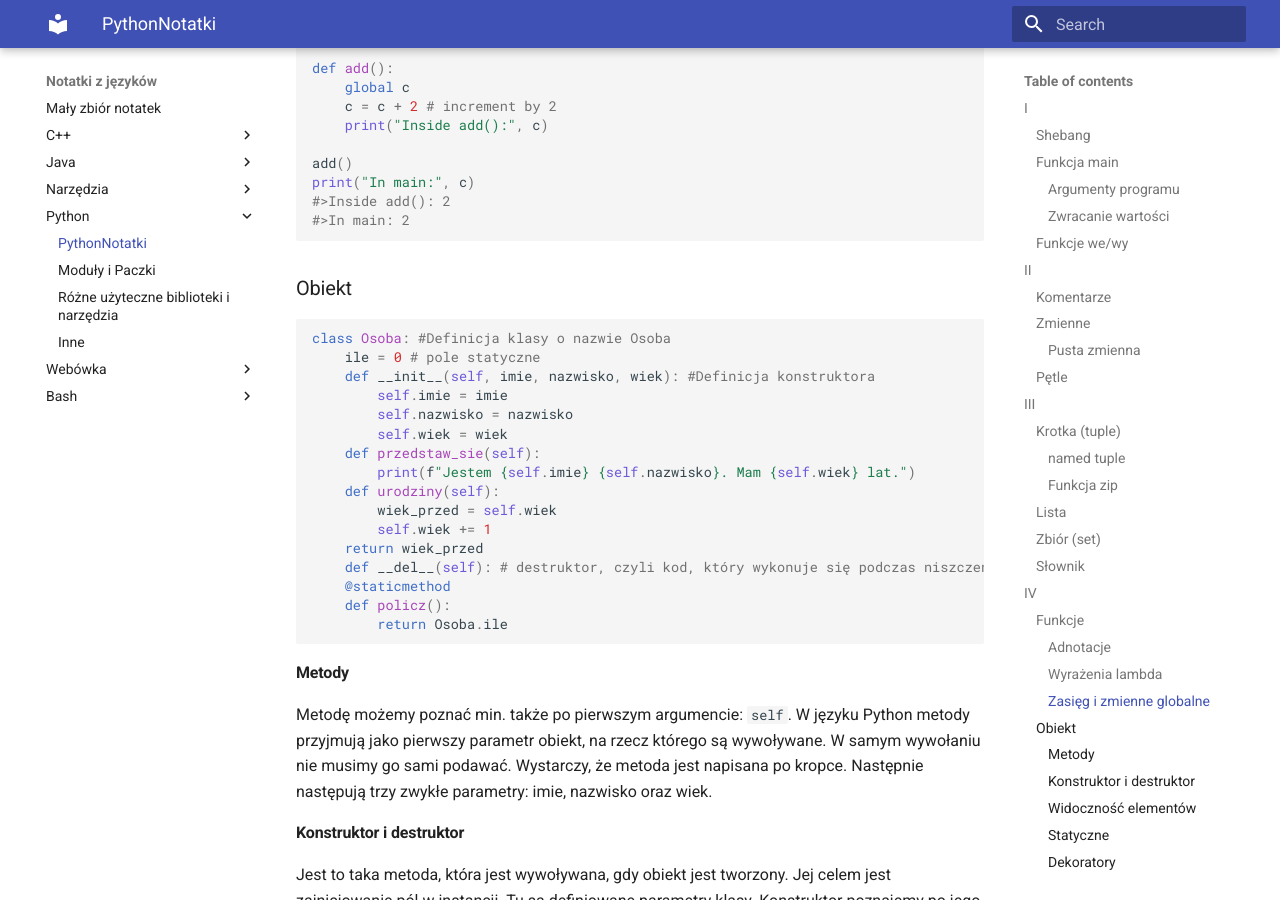
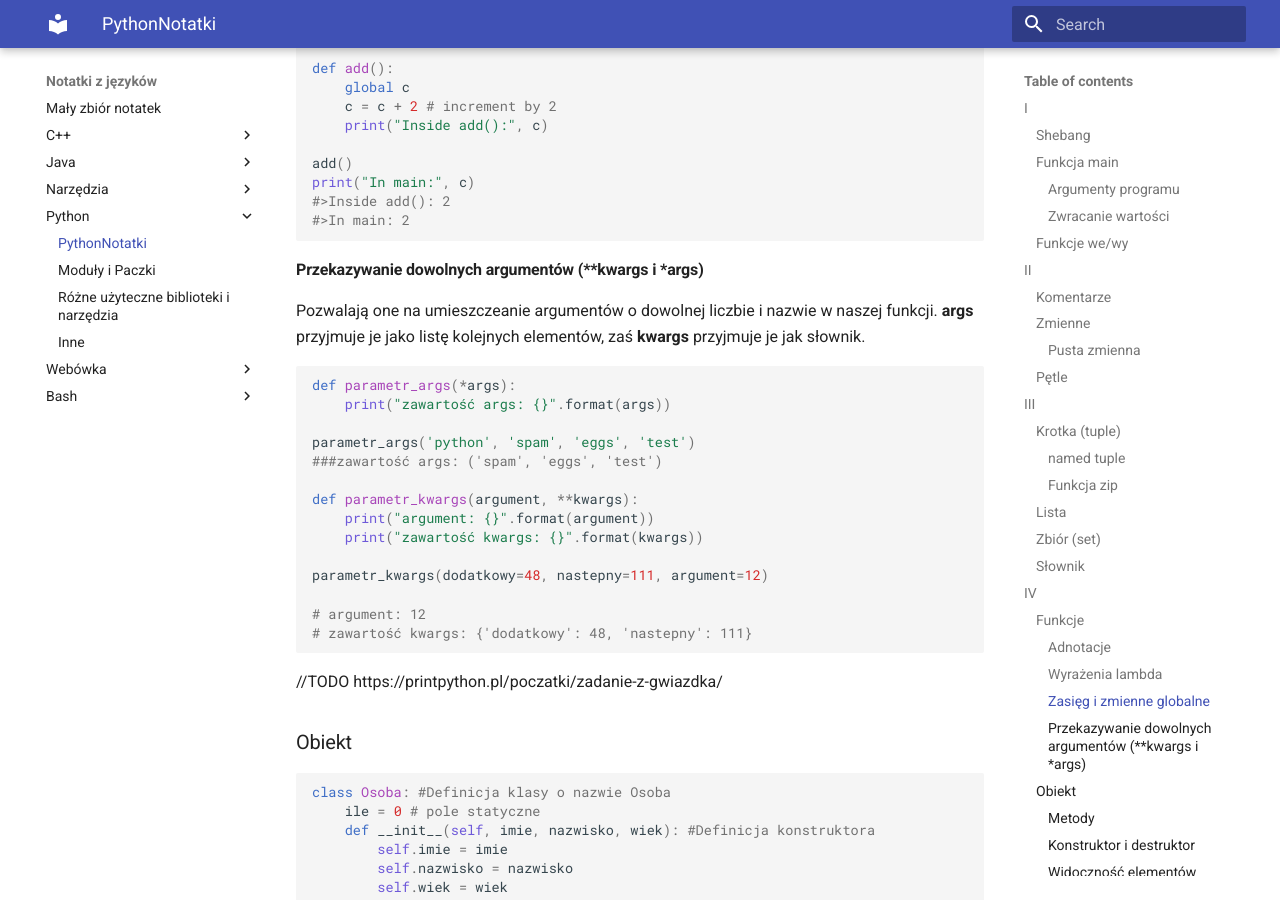
Before and after one commit to pktiuk/notatki_z_jezykow, an MkDocs documentation site: the page built from docs/Python/1_ogolne_notatki.md, in a window 1280 px wide and 900 px high, scrolled down 12586 px. Built offline with MkDocs 1.6.1 and Material for MkDocs 9.7.7, drawn with Linux system fonts in a browser that asks for light colours.

Commit message:
Kwargs i args

````diff
--- a/docs/Python/1_ogolne_notatki.md
+++ b/docs/Python/1_ogolne_notatki.md
@@ -633,6 +633,29 @@ print("In main:", c)
 #>In main: 2
 ```
 
+#### Przekazywanie dowolnych argumentów (**kwargs i *args)
+
+Pozwalają one na umieszczeanie argumentów o dowolnej liczbie i nazwie w naszej funkcji. **args** przyjmuje je jako listę kolejnych elementów, zaś **kwargs** przyjmuje je jak słownik.
+
+```python
+def parametr_args(*args):
+    print("zawartość args: {}".format(args))
+
+parametr_args('python', 'spam', 'eggs', 'test')
+###zawartość args: ('spam', 'eggs', 'test')
+
+def parametr_kwargs(argument, **kwargs):
+    print("argument: {}".format(argument))
+    print("zawartość kwargs: {}".format(kwargs))
+
+parametr_kwargs(dodatkowy=48, nastepny=111, argument=12)
+
+# argument: 12
+# zawartość kwargs: {'dodatkowy': 48, 'nastepny': 111}
+```
+
+//TODO https://printpython.pl/poczatki/zadanie-z-gwiazdka/
+
 ### Obiekt
 
 ```python
````
